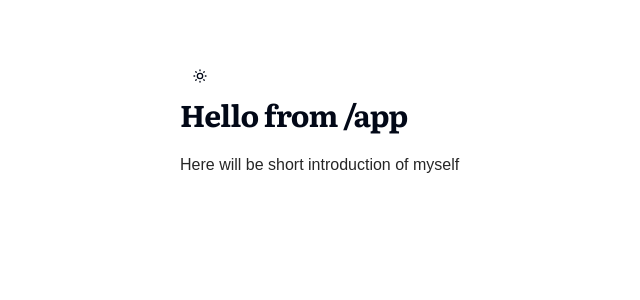
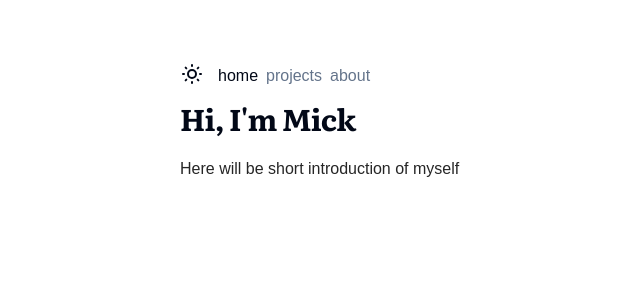
Before and after one commit to lazzzaroni/mpaliakou.dev, a Next.js app: page / in a window 1280 px wide. Shown: the top 300 px of the page, without its empty margins (124-764 px from the left). Built offline with nearby package versions, Linux system fonts and the light colour scheme; a web font is replaced by a local one.

Commit message:
add Header

```diff
--- a/src/app/layout.tsx
+++ b/src/app/layout.tsx
@@ -5,6 +5,7 @@ import "../styles/globals.css";
 import { type Metadata } from "next";
 
 import { fontSans, fontSerif } from "@/lib/fonts";
+import Navbar from "@/components/Navbar";
 import { ThemeProvider } from "@/components/ThemeProvider";
 
 export const metadata: Metadata = {
@@ -33,13 +34,14 @@ export default function RootLayout({ children }: RootLayoutProps) {
     <html lang="en" suppressHydrationWarning>
       <body
         className={cn(
-          "mx-4 mb-40 mt-8 flex max-w-2xl flex-col scroll-smooth leading-relaxed antialiased selection:bg-purple-300 selection:text-purple-900 md:mx-auto md:flex-row",
+          "mx-4 mb-40 mt-6 flex max-w-2xl flex-col scroll-smooth leading-relaxed antialiased selection:bg-purple-300 selection:text-purple-900 sm:mt-8 md:mx-auto",
           fontSans.className,
           fontSerif.variable
         )}
       >
         <ThemeProvider attribute="class" defaultTheme="system" enableSystem>
-          <main className="mt-6 flex min-w-0 flex-auto flex-col px-2 md:px-0">
+          <main className="mt-2 flex min-w-0 flex-auto flex-col px-2 md:mt-6 md:px-0">
+            <Navbar />
             {children}
           </main>
         </ThemeProvider>
--- a/src/app/page.tsx
+++ b/src/app/page.tsx
@@ -1,11 +1,8 @@
-import { ThemeToggle } from "@/components/ThemeToggle";
-
 export default function Home() {
   return (
     <>
-      <ThemeToggle />
       <h1 className="font-serif text-3xl font-bold tracking-tight">
-        Hello from /app
+        Hi, I&apos;m Mick
       </h1>
       <p className="my-5 text-neutral-800 dark:text-neutral-200">
         Here will be short introduction of myself
--- /dev/null
+++ b/src/components/Navbar.tsx
@@ -0,0 +1,54 @@
+"use client";
+
+import Link from "next/link";
+import { usePathname } from "next/navigation";
+
+import { cn } from "@/lib/utils";
+
+import { ThemeToggle } from "./ThemeToggle";
+
+const navItems = {
+  "/": {
+    name: "home",
+  },
+  "/projects": {
+    name: "projects",
+  },
+  "/about": {
+    name: "about",
+  },
+};
+
+export default function Navbar() {
+  let pathname = usePathname() || "/";
+  if (pathname.includes("/projects/")) {
+    pathname = "/projects";
+  }
+
+  return (
+    <>
+      <header className="-ml-1.5 mb-2">
+        <nav className="flex scroll-pr-6 flex-row items-center px-0 pb-0 md:relative md:overflow-auto">
+          <ThemeToggle />
+          <div className="flex px-1 pt-1">
+            {Object.entries(navItems).map(([path, { name }]) => {
+              const isActive = path === pathname;
+
+              return (
+                <Link key={path} href={path} className="px-1">
+                  <span
+                    className={cn("hover:text-foreground", {
+                      "text-muted-foreground": !isActive,
+                    })}
+                  >
+                    {name}
+                  </span>
+                </Link>
+              );
+            })}
+          </div>
+        </nav>
+      </header>
+    </>
+  );
+}
--- a/src/components/ThemeToggle.tsx
+++ b/src/components/ThemeToggle.tsx
@@ -11,8 +11,8 @@ export function ThemeToggle() {
   return (
     <Button
       variant="ghost"
-      size="sm"
-      className="h-10 w-10 hover:bg-inherit"
+      size="icon"
+      className="m-0.5 h-8 w-8 hover:bg-inherit"
       onClick={() => setTheme(theme === "light" ? "dark" : "light")}
     >
       <Icons.sun className="rotate-0 scale-100 transition-all dark:-rotate-90 dark:scale-0" />
```
